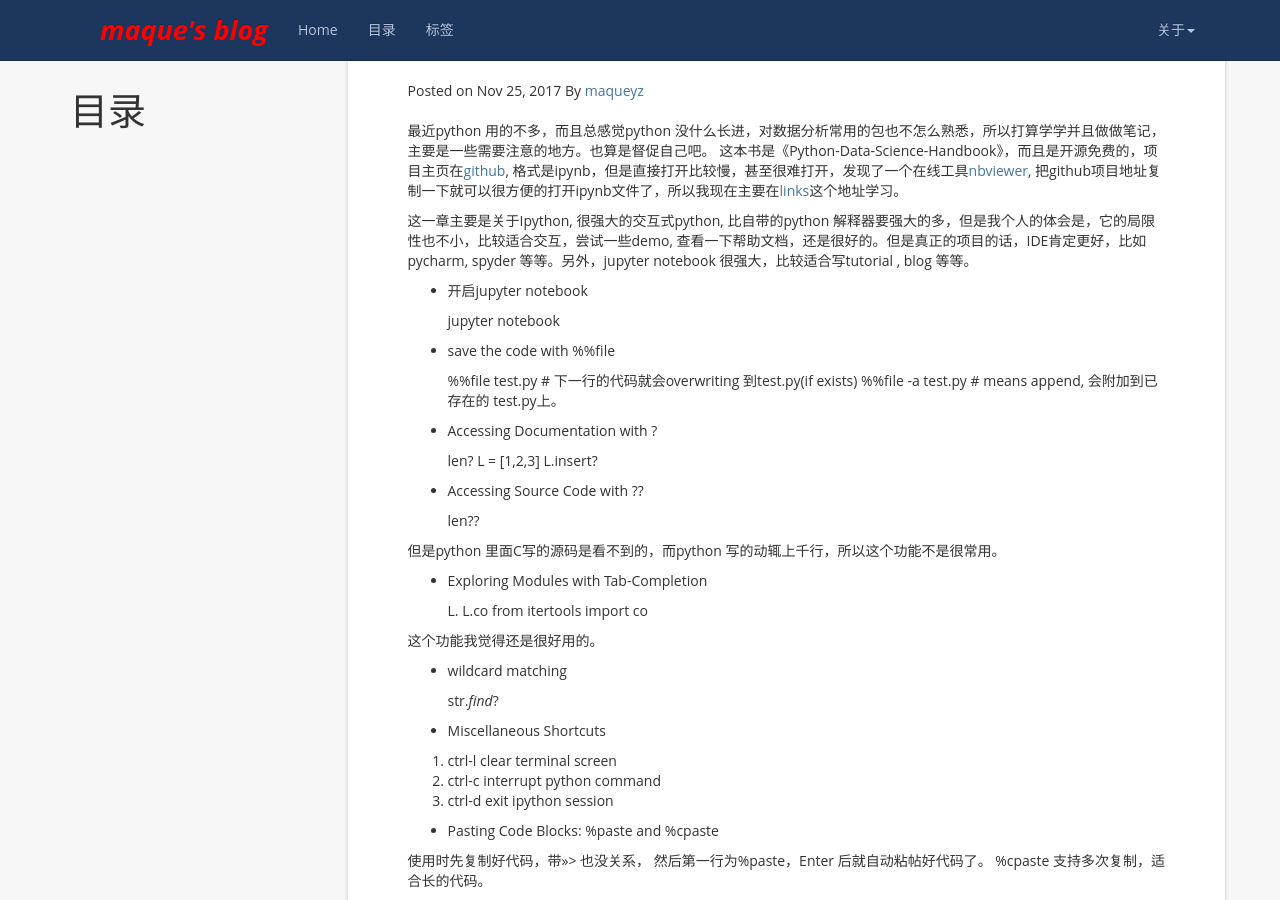
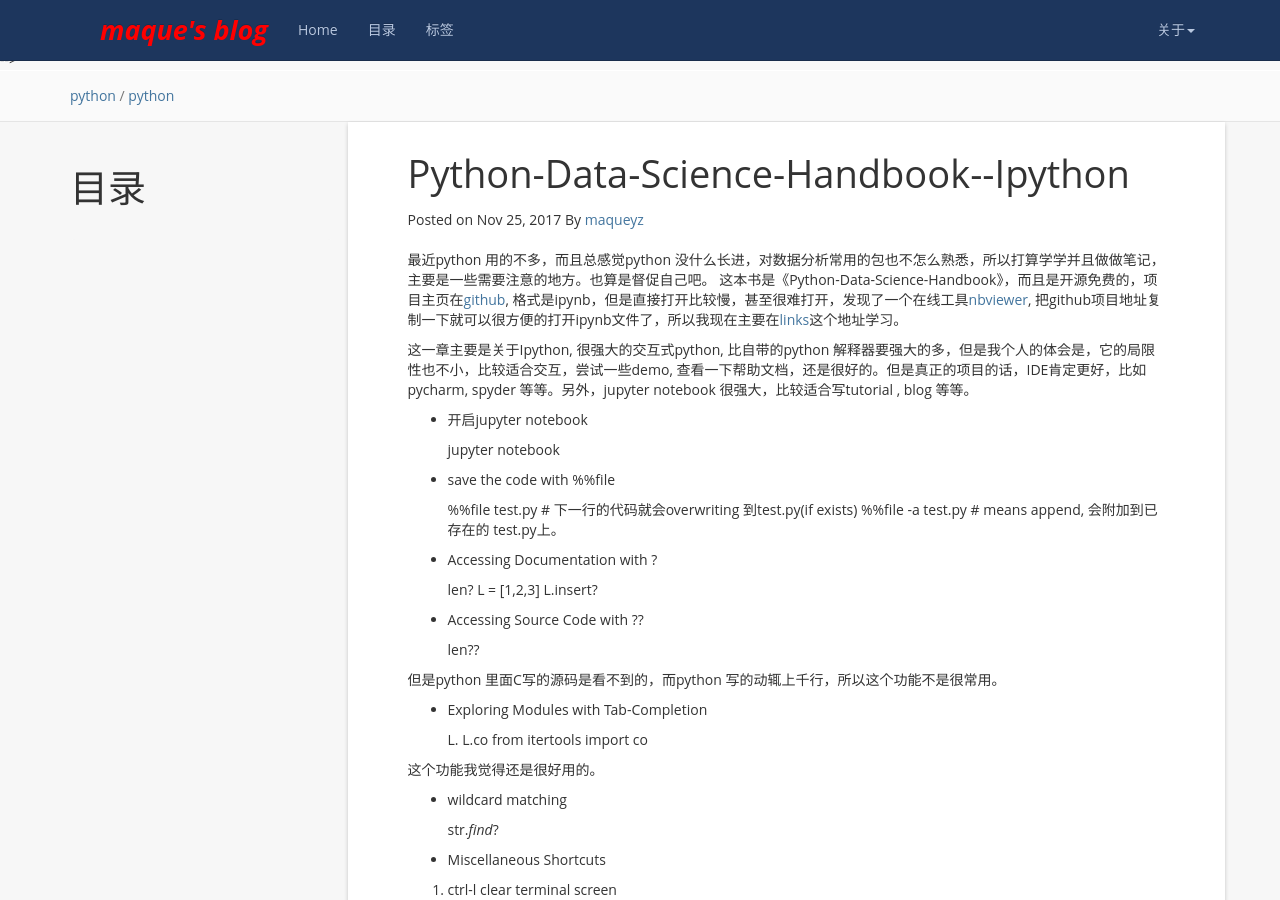
Before and after one commit to maqueredkop/maqueredkop.github.io, a Jekyll site: the page built from _posts/2017-11-25-test.md, in a window 1280 px wide and 900 px high. Built offline with Jekyll 4.4.1, drawn with Linux system fonts in a browser that asks for light colours; nearby versions of some CDN libraries; our own code applies the rules of GitHub Pages for plain Markdown files; comment, search, counter and statistics services are not loaded; some of the changed lines change nothing that is shown.

Commit message:
post debug

```diff
--- a/_posts/2017-11-25-test.md
+++ b/_posts/2017-11-25-test.md
@@ -1,9 +1,9 @@
 ---
 layout: post
-title: [Python-Data-Science-Handbook]-notebook-Ipython
+title: Python-Data-Science-Handbook--Ipython
 date: 2017-11-25 16:00:00
 categories: python
-tag: [python, 笔记]
+tag: [python]
 ---
 
 
```
